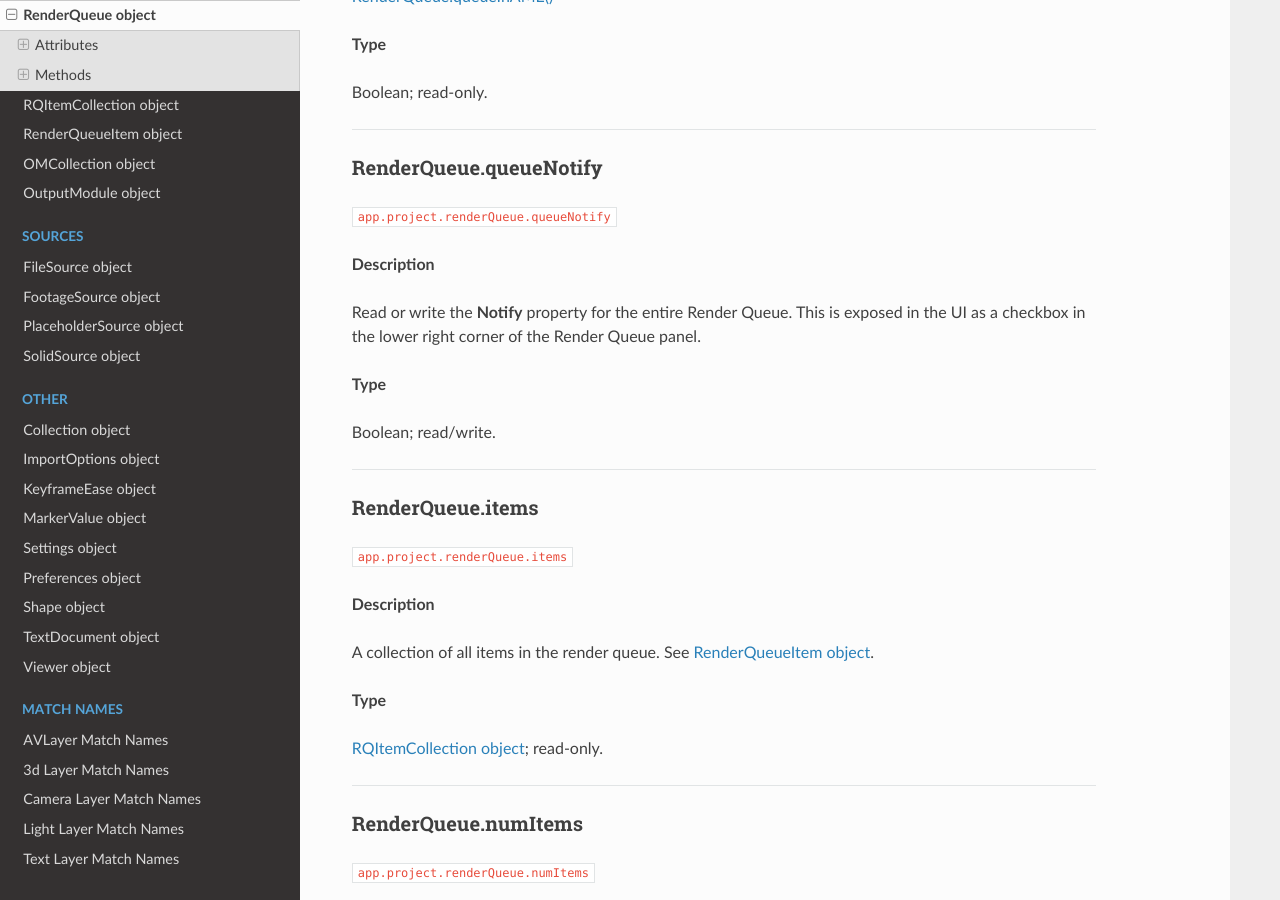
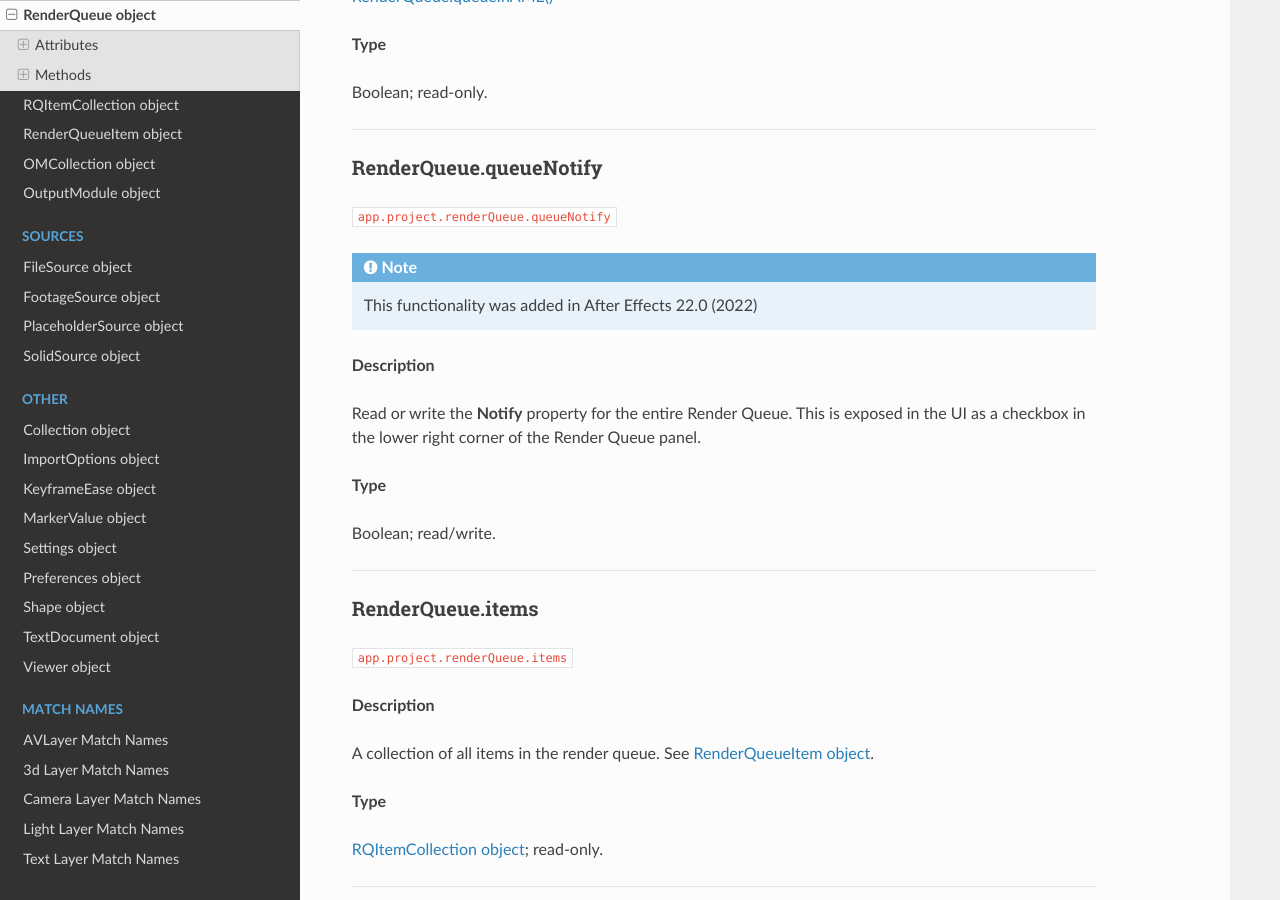
Before and after one commit to docsforadobe/after-effects-scripting-guide, a Sphinx documentation site: the page built from docs/renderqueue/renderqueue.rst, in a window 1280 px wide and 900 px high, scrolled down 793 px. Built offline with Sphinx 7.4.7 and the Read the Docs theme 2.0.0, drawn with Linux system fonts in a browser that asks for light colours.

Commit message:
Add note for functionality added in version 22.0

```diff
--- a/docs/general/application.rst
+++ b/docs/general/application.rst
@@ -932,6 +932,9 @@ app.setMultiFrameRenderingConfig()
 
 ``app.setMultiFrameRenderingConfig(mfr_on, max_cpu_perc)``
 
+.. note::
+   This functionality was added in After Effects 22.0 (2022)
+
 **Description**
 
 Calling this function from a script will set the Multi-Frame Rendering configuration for the next render.
--- a/docs/general/project.rst
+++ b/docs/general/project.rst
@@ -930,6 +930,9 @@ Project.layerByID()
 
 ``app.project.layerByID(id)``
 
+.. note::
+   This functionality was added in After Effects 22.0 (2022)
+
 **Description**
 
 Instance method on Project which, when given a valid ID value, returns the Layer object in the Project with that given ID.
--- a/docs/layers/layer.rst
+++ b/docs/layers/layer.rst
@@ -109,6 +109,9 @@ Layer.id
 *********************************************
 
 ``app.project.item(index).layer(index).id``
+
+.. note::
+   This functionality was added in After Effects 22.0 (2022)
 
 **Description**
 
--- a/docs/properties/property.rst
+++ b/docs/properties/property.rst
@@ -234,6 +234,9 @@ Property.essentialPropertySource
 *********************************************
 
 ``app.project.item(index).layer(index).essentialProperty.property(index).essentialPropertySource``
+
+.. note::
+   This functionality was added in After Effects 22.0 (2022)
 
 **Description**
 
--- a/docs/renderqueue/renderqueue.rst
+++ b/docs/renderqueue/renderqueue.rst
@@ -43,6 +43,9 @@ RenderQueue.queueNotify
 *********************************************
 
 ``app.project.renderQueue.queueNotify``
+
+.. note::
+   This functionality was added in After Effects 22.0 (2022)
 
 **Description**
 
--- a/docs/renderqueue/renderqueueitem.rst
+++ b/docs/renderqueue/renderqueueitem.rst
@@ -141,6 +141,9 @@ RenderQueueItem.queueItemNotify
 *********************************************
 
 ``app.project.renderQueue.item(index).queueItemNotify``
+
+.. note::
+   This functionality was added in After Effects 22.0 (2022)
 
 **Description**
 
```
